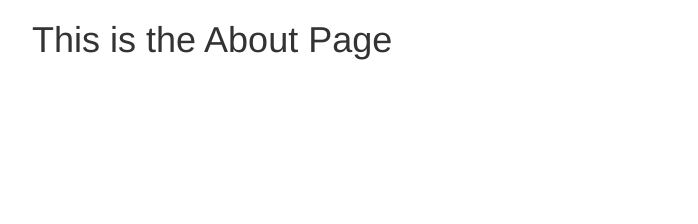
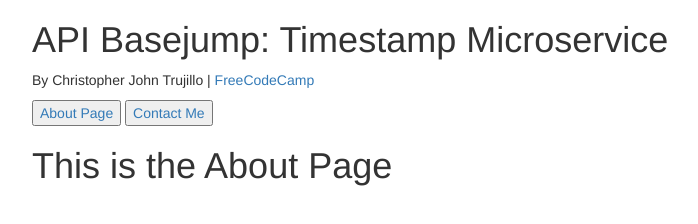
Before and after one commit to GEOAT-OC-26/timestamp, a website: page client/about.html in a window 1280 px wide. Shown: the whole page, without its empty margins (38-736 px from the left). Drawn offline with nearby package versions, Linux system fonts and the light colour scheme.

Commit message:
same links

```diff
--- a/client/about.html
+++ b/client/about.html
@@ -9,6 +9,13 @@
 </head>
 <body>
 <div class="container">
+    <h1 class="header">API Basejump: Timestamp Microservice</h1>
+    <p>By Christopher John Trujillo |
+        <a href="https://FreeCodeCamp.com">FreeCodeCamp</a></p>
+    <div class="btn-group">
+    <button><a href="/about">About Page</a></button>
+    <button><a href="/contact">Contact Me</a></button>
+    </div>
    <h1>This is the About Page</h1>
 </div>
 </body>
```
Also changed, not shown: client/contact.html (+7 -0 lines).
